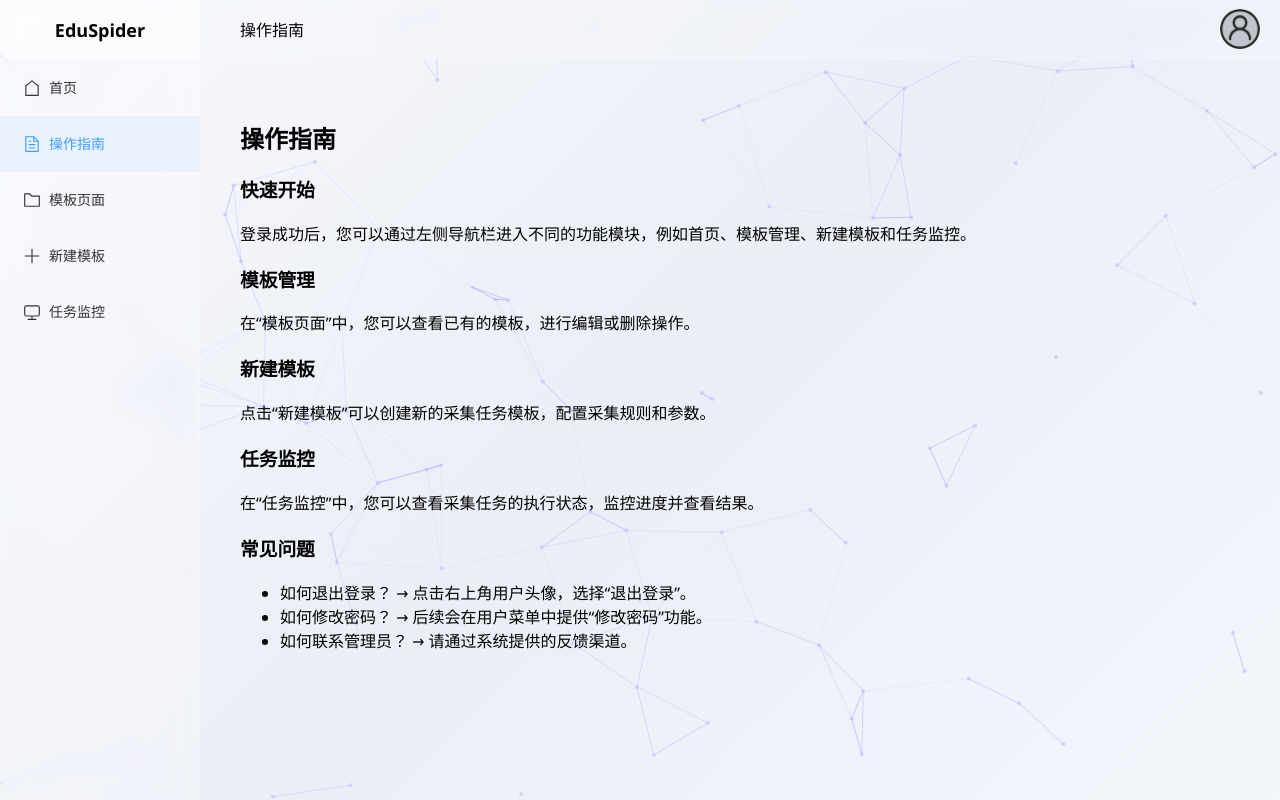
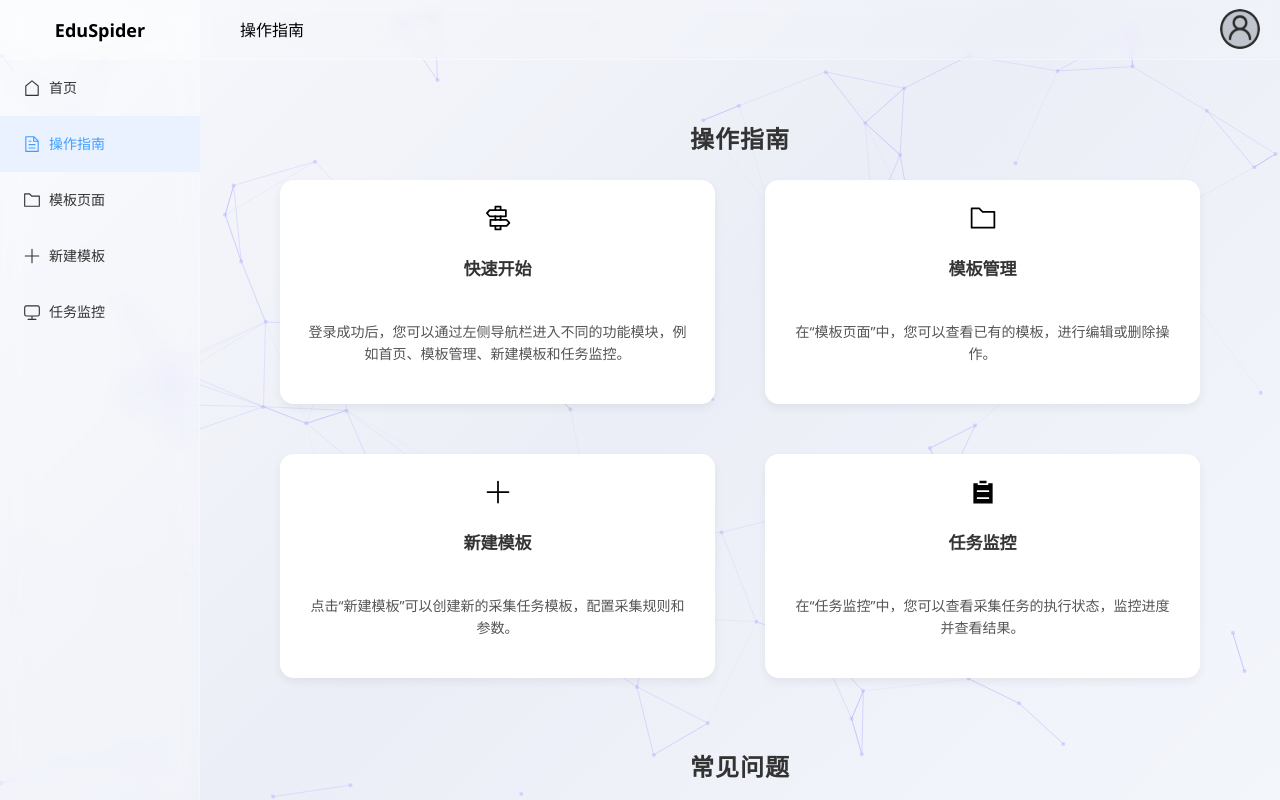
Before and after one commit to Flyame-debug/Crawl4AI-Edu, a Vue app in the folder src/frontend/crawl4ai-frontend/: page /guide in a window 1280 px wide. Built offline with nearby package versions, Linux system fonts and the light colour scheme; sample sign-in values are in the browser's storage.

Commit message:
首页、操作指南页面改造

```diff
--- a/src/frontend/crawl4ai-frontend/src/views/Guide.vue
+++ b/src/frontend/crawl4ai-frontend/src/views/Guide.vue
@@ -1,51 +1,173 @@
 <template>
   <div class="guide-page">
-    <h2>操作指南</h2>
-    <section>
-      <h3>快速开始</h3>
-      <p>登录成功后，您可以通过左侧导航栏进入不同的功能模块，例如首页、模板管理、新建模板和任务监控。</p>
-    </section>
+    <h2 class="page-title">操作指南</h2>
 
-    <section>
-      <h3>模板管理</h3>
-      <p>在“模板页面”中，您可以查看已有的模板，进行编辑或删除操作。</p>
-    </section>
+    <!-- 操作指南四个卡片，两列两行 -->
+    <transition-group name="fade" tag="div" class="card-row two-column">
+      <div class="guide-card" v-for="item in guideSections" :key="item.title">
+        <div class="card-header">
+          <el-icon :size="28"><component :is="item.icon" /></el-icon>
+          <h3>{{ item.title }}</h3>
+        </div>
+        <div class="card-body">
+          <p>{{ item.content }}</p>
+        </div>
+      </div>
+    </transition-group>
 
-    <section>
-      <h3>新建模板</h3>
-      <p>点击“新建模板”可以创建新的采集任务模板，配置采集规则和参数。</p>
-    </section>
-
-    <section>
-      <h3>任务监控</h3>
-      <p>在“任务监控”中，您可以查看采集任务的执行状态，监控进度并查看结果。</p>
-    </section>
-
-    <section>
-      <h3>常见问题</h3>
-      <ul>
-        <li>如何退出登录？ → 点击右上角用户头像，选择“退出登录”。</li>
-        <li>如何修改密码？ → 后续会在用户菜单中提供“修改密码”功能。</li>
-        <li>如何联系管理员？ → 请通过系统提供的反馈渠道。</li>
-      </ul>
-    </section>
+    <!-- 常见问题卡片 -->
+    <h2 class="page-title">常见问题</h2>
+    <transition-group name="fade" tag="div" class="faq-row">
+      <div class="guide-card" v-for="(q, index) in faqList" :key="index">
+        <div class="card-header">
+          <el-icon :size="22"><component :is="faqIcon" /></el-icon>
+          <h3>问题 {{ index + 1 }}</h3>
+        </div>
+        <div class="card-body">
+          <p class="faq-question">{{ q.question }}</p>
+          <p class="faq-answer">{{ q.answer }}</p>
+        </div>
+      </div>
+    </transition-group>
   </div>
 </template>
 
 <script>
+import { Guide, Folder, Plus, List, QuestionFilled } from '@element-plus/icons-vue'
+
 export default {
-  name: 'GuidePage'
+  name: 'GuidePage',
+  data() {
+    return {
+      guideSections: [
+        { title: '快速开始', icon: Guide, content: '登录成功后，您可以通过左侧导航栏进入不同的功能模块，例如首页、模板管理、新建模板和任务监控。' },
+        { title: '模板管理', icon: Folder, content: '在“模板页面”中，您可以查看已有的模板，进行编辑或删除操作。' },
+        { title: '新建模板', icon: Plus, content: '点击“新建模板”可以创建新的采集任务模板，配置采集规则和参数。' },
+        { title: '任务监控', icon: List, content: '在“任务监控”中，您可以查看采集任务的执行状态，监控进度并查看结果。' }
+      ],
+      faqList: [
+        { question: '如何退出登录？', answer: '点击右上角用户头像，选择“退出登录”。' },
+        { question: '如何修改密码？', answer: '后续会在用户菜单中提供“修改密码”功能。' },
+        { question: '如何联系管理员？', answer: '请通过系统提供的反馈渠道。' }
+      ],
+      faqIcon: QuestionFilled
+    }
+  }
 }
 </script>
 
 <style scoped>
 .guide-page {
-  padding: 20px;
+  padding: 20px 60px 60px;  /* 上方缩小，下方留白 */
+  min-height: 100vh;
+  box-sizing: border-box;
+  position: relative;
 }
-h2 {
-  margin-bottom: 20px;
+
+/* 页面底部统一留白 */
+.guide-page::after {
+  content: "";
+  display: block;
+  height: 40px; /* 调小底部留白 */
 }
-section {
-  margin-bottom: 20px;
+
+.page-title {
+  font-size: 24px;
+  font-weight: bold;
+  text-align: center;
+  margin: 20px 0 25px;
+  color: #333;
+  letter-spacing: 1px;
+}
+
+/* 操作指南卡片区：两列两行 */
+.card-row.two-column {
+  display: grid;
+  grid-template-columns: repeat(2, 1fr);
+  gap: 50px;
+  margin-bottom: 70px;
+}
+
+.guide-card {
+  background: #fff;
+  border-radius: 14px;
+  padding: 24px;
+  box-shadow: 0 4px 10px rgba(0,0,0,0.06);
+  transition: transform 0.3s, box-shadow 0.3s;
+  display: flex;
+  flex-direction: column;
+  align-items: center;
+  justify-content: center;
+  text-align: center;
+  min-height: 150px;
+}
+
+.guide-card:hover {
+  transform: translateY(-4px);
+  box-shadow: 0 8px 18px rgba(0,0,0,0.12);
+}
+
+.card-header {
+  display: flex;
+  flex-direction: column;
+  align-items: center;
+  gap: 6px;
+  margin-bottom: 10px;
+}
+
+.card-header h3 {
+  font-size: 17px;
+  font-weight: 600;
+  color: #333;
+}
+
+.card-body p {
+  font-size: 14px;
+  color: #555;
+  line-height: 1.6;
+}
+
+/* 常见问题卡片区：三卡片一行 */
+.faq-row {
+  display: grid;
+  grid-template-columns: repeat(3, 1fr);
+  gap: 50px;
+  margin-bottom: 40px; /* FAQ 与底部留白叠加，保证空间 */
+}
+
+.faq-question {
+  font-size: 15px;
+  font-weight: bold;
+  color: #333;
+  margin-bottom: 8px;
+  text-align: center;
+}
+
+.faq-answer {
+  font-size: 14px;
+  color: #555;
+  text-align: justify;
+  line-height: 1.6;
+}
+
+/* 淡入动画 */
+.fade-enter-active, .fade-leave-active {
+  transition: all 0.8s ease;
+}
+.fade-enter-from {
+  opacity: 0;
+  transform: translateY(20px);
+}
+.fade-enter-to {
+  opacity: 1;
+  transform: translateY(0);
+}
+.fade-leave-from {
+  opacity: 1;
+  transform: translateY(0);
+}
+.fade-leave-to {
+  opacity: 0;
+  transform: translateY(-20px);
 }
 </style>
--- a/src/frontend/crawl4ai-frontend/src/views/HomeView.vue
+++ b/src/frontend/crawl4ai-frontend/src/views/HomeView.vue
@@ -1,36 +1,259 @@
 <template>
   <div class="home-view">
-    <h2>欢迎来到首页</h2>
-    <p v-if="username">欢迎你，{{ username }}！</p>
-    <p>这里可以展示一些系统概览信息，比如用户欢迎语、项目进度、统计数据等。</p>
+    <!-- 欢迎语区块 -->
+    <section class="welcome-section">
+      <h2>欢迎您，{{ username }}，今天想要做些什么？</h2>
+      <p v-if="isGuest" class="guest-tip" @click="goLogin">登录后体验完整内容</p>
+    </section>
+
+    <!-- 功能展示区块 -->
+    <section class="feature-section">
+      <transition-group name="fade" tag="div" class="feature-cards">
+        <div class="card" v-for="item in featureCards" :key="item.title">
+          <div class="card-content">
+            <el-icon :size="42"><component :is="item.icon" /></el-icon>
+            <h3>{{ item.title }}</h3>
+            <p v-if="item.number !== null" class="number">{{ animatedNumbers[item.title] }}</p>
+            <p class="desc">{{ item.desc }}</p>
+          </div>
+        </div>
+      </transition-group>
+    </section>
+
+    <!-- 系统入口区块 -->
+    <section class="entry-section">
+      <transition-group name="fade" tag="div" class="entry-cards">
+        <div class="entry-card" v-for="item in entryCards" :key="item.title" @click="handleEntry(item)">
+          <div class="entry-content">
+            <el-icon :size="40"><component :is="item.icon" /></el-icon>
+            <div class="entry-text">
+              <h4>{{ item.title }}</h4>
+              <p>{{ item.desc }}</p>
+            </div>
+          </div>
+        </div>
+      </transition-group>
+    </section>
+
+    <!-- 底部快速开始 -->
+    <footer class="quick-start" @click="goGuide">
+      快速开始？
+    </footer>
   </div>
 </template>
 
 <script>
+import { Histogram, Collection, PieChart, Folder, Plus, List } from '@element-plus/icons-vue'
+import { ElMessageBox } from 'element-plus'
+
 export default {
   name: 'HomeView',
   data() {
     return {
-      username: ''
+      username: '',
+      isGuest: true,
+      featureCards: [
+        { title: '智能采集', icon: Histogram, number: 12340, desc: '已采集数据条数' },
+        { title: '教育数据', icon: Collection, number: null, desc: '覆盖高校课程信息、科研成果' },
+        { title: '可视化分析', icon: PieChart, number: 25, desc: '已生成图表' }
+      ],
+      entryCards: [
+        { title: '采集模板', icon: Folder, desc: '浏览和选择已有模板', route: '/templates' },
+        { title: '新建模板', icon: Plus, desc: '创建新的采集任务模板', route: '/templates/create' },
+        { title: '任务列表', icon: List, desc: '查看和管理采集任务', route: '/tasks' }
+      ],
+      animatedNumbers: {}
     }
   },
   mounted() {
-    // 从 localStorage 获取用户名
     this.username = localStorage.getItem('username') || '游客'
+    this.isGuest = !localStorage.getItem('token')
+
+    // 启动数字动画
+    this.featureCards.forEach(card => {
+      if (card.number !== null) {
+        this.animateNumber(card.title, card.number)
+      }
+    })
+  },
+  methods: {
+    goLogin() {
+      this.$router.push('/auth')
+    },
+    goGuide() {
+      this.$router.push('/guide')
+    },
+    handleEntry(item) {
+      if (this.isGuest) {
+        ElMessageBox.confirm('请先登录！', '提示', {
+          confirmButtonText: '登录',
+          cancelButtonText: '取消',
+          type: 'warning'
+        }).then(() => {
+          this.$router.push('/auth')
+        }).catch(() => {})
+      } else {
+        this.$router.push(item.route)
+      }
+    },
+    animateNumber(key, target) {
+      let current = 0
+      const step = target / 300 // 动画时长约 5 秒
+      const update = () => {
+        current += step
+        if (current >= target) {
+          this.animatedNumbers[key] = target
+        } else {
+          this.animatedNumbers[key] = Math.floor(current)
+          requestAnimationFrame(update)
+        }
+      }
+      update()
+    }
   }
 }
 </script>
 
 <style scoped>
 .home-view {
-  padding: 20px;
+  padding: 50px;
 }
-h2 {
-  margin-bottom: 10px;
+
+/* 欢迎语区块 */
+.welcome-section {
+  margin-bottom: 60px;
+  text-align: center;
+}
+.welcome-section h2 {
+  font-size: 28px;
   color: #333;
 }
-p {
+.guest-tip {
   font-size: 15px;
-  color: #555;
+  color: #409EFF;
+  cursor: pointer;
+  margin-top: 10px;
+}
+
+/* 功能展示区块 */
+.feature-section {
+  margin: 70px 0;
+}
+.feature-cards {
+  display: flex;
+  gap: 50px;
+}
+.card {
+  flex: 1;
+  padding: 35px;
+  border-radius: 18px;
+  background: linear-gradient(135deg, #eef3ff, #dce6ff);
+  display: flex;
+  align-items: center;
+  justify-content: center;
+  text-align: center;
+  transition: transform 0.4s, box-shadow 0.4s;
+}
+.card:hover {
+  transform: translateY(-10px) scale(1.03);
+  box-shadow: 0 12px 28px rgba(0,0,0,0.12);
+}
+.card-content {
+  display: flex;
+  flex-direction: column;
+  align-items: center;
+  justify-content: center;
+}
+.card h3 {
+  margin: 18px 0;
+  font-size: 22px;
+  color: #333;
+  min-height: 28px; /* 保证标题高度一致 */
+  display: flex;
+  align-items: center;
+  justify-content: center;
+}
+.card .number {
+  font-size: 32px;
+  font-weight: bold;
+  color: #409EFF;
+  margin: 14px 0;
+}
+.card .desc {
+  font-size: 16px;
+  color: #666;
+}
+
+/* 系统入口区块 */
+.entry-section {
+  margin: 70px 0;
+}
+.entry-cards {
+  display: flex;
+  gap: 40px;
+}
+.entry-card {
+  flex: 1;
+  display: flex;
+  align-items: center;
+  justify-content: center;
+  padding: 30px;
+  border-radius: 16px;
+  background: linear-gradient(135deg, #fff, #f9f9f9);
+  cursor: pointer;
+  transition: background-color 0.3s, box-shadow 0.3s;
+  text-align: center;
+  min-height: 160px;
+}
+.entry-card:hover {
+  background-color: #f0f8ff;
+  box-shadow: 0 8px 20px rgba(0,0,0,0.1);
+}
+.entry-content {
+  display: flex;
+  flex-direction: column;
+  align-items: center;
+  justify-content: center;
+  gap: 12px;
+}
+.entry-text h4 {
+  margin: 0;
+  font-size: 18px;
+  color: #333;
+}
+.entry-text p {
+  margin: 0;
+  font-size: 15px;
+  color: #666;
+}
+
+/* 底部快速开始 */
+.quick-start {
+  text-align: right;
+  font-size: 15px;
+  color: #409EFF;
+  cursor: pointer;
+  margin-top: 30px;
+}
+
+/* 淡入动画 */
+.fade-enter-active, .fade-leave-active {
+  transition: all 0.8s ease;
+}
+.fade-enter-from {
+  opacity: 0;
+  transform: translateY(20px);
+}
+.fade-enter-to {
+  opacity: 1;
+  transform: translateY(0);
+}
+.fade-leave-from {
+  opacity: 1;
+  transform: translateY(0);
+}
+.fade-leave-to {
+  opacity: 0;
+  transform: translateY(-20px);
 }
 </style>
```
Also changed, not shown: src/frontend/crawl4ai-frontend/src/router/index.js (+15 -6 lines), src/frontend/crawl4ai-frontend/src/views/BaseLayout.vue (+22 -4 lines), src/frontend/crawl4ai-frontend/src/components/Navbar.vue (deleted), src/frontend/crawl4ai-frontend/src/components/ProgressBar.vue (deleted).
